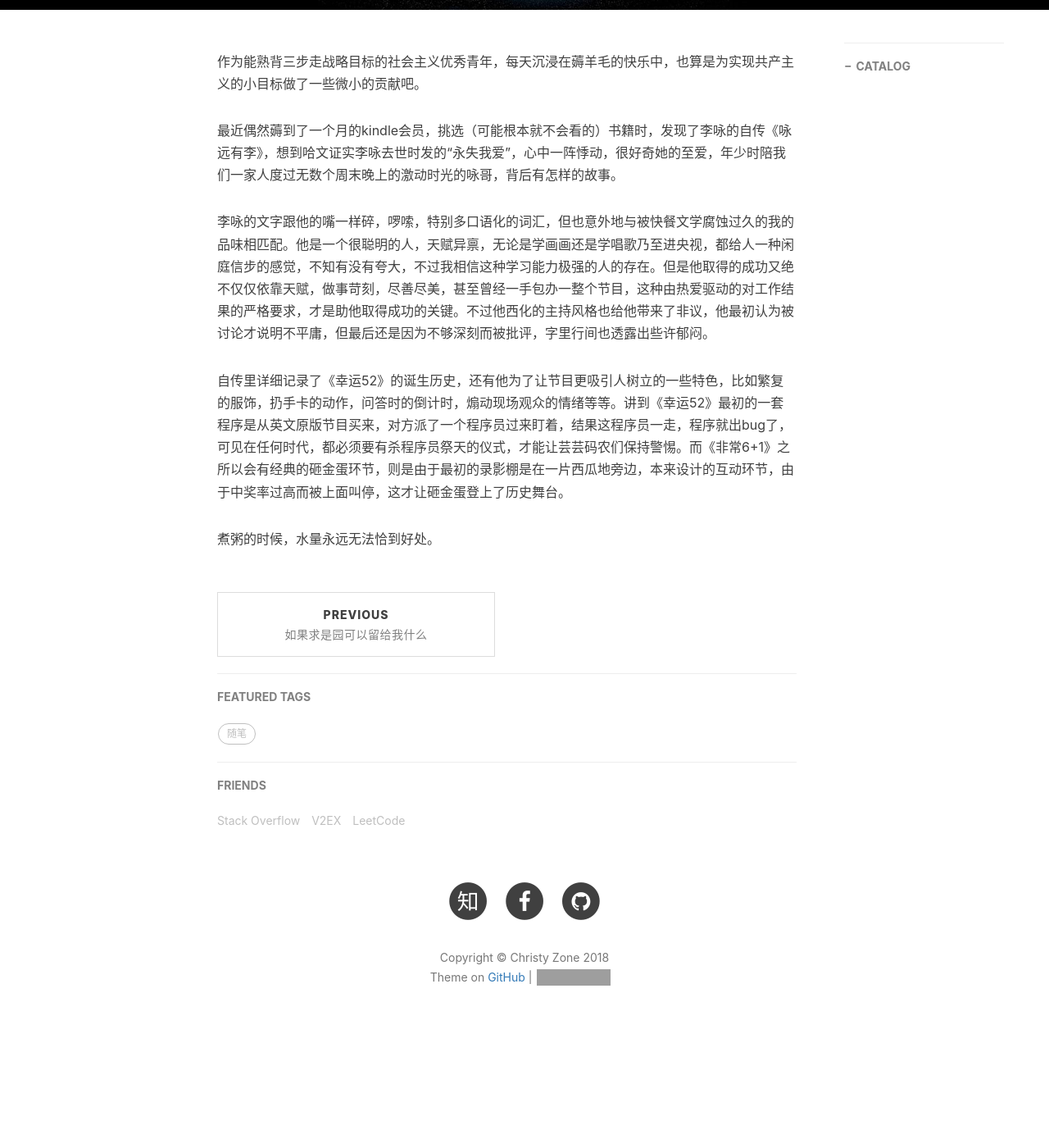
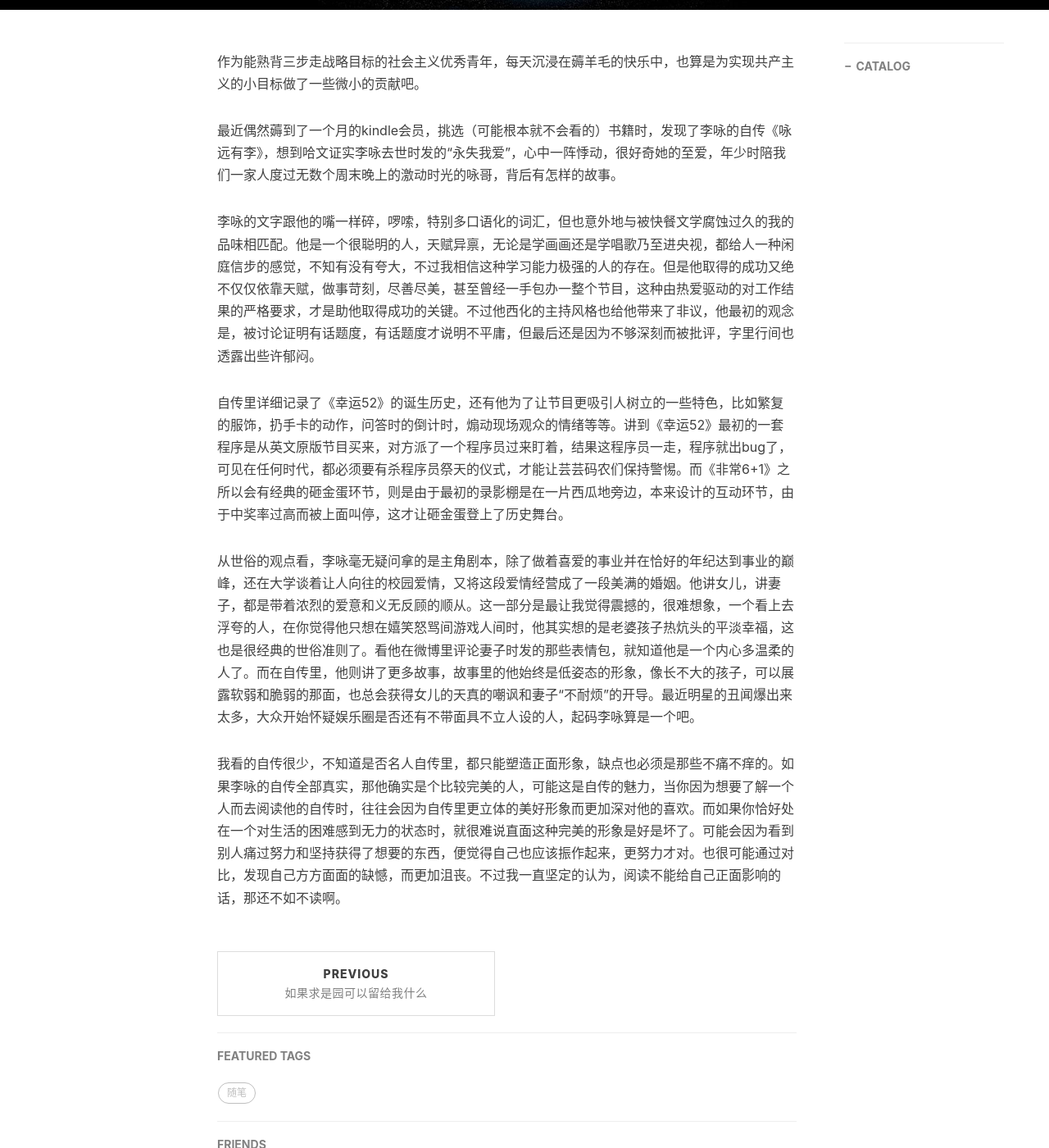
Before and after one commit to xiaoheifish/xiaoheifish.github.io, a Jekyll site: the page built from _posts/2018-11-27-沉浸在无力感中的我们.md, in a window 1280 px wide and 1400 px high, scrolled down 511 px. Shown: the whole window at 82% size. Built offline with Jekyll 4.4.1, drawn with Linux system fonts in a browser that asks for light colours; nearby versions of some CDN libraries; comment, search, counter and statistics services are not loaded; before the commit the page ends 1807 px from its top, so only the background shows below that; grey boxes are pictures that could not be loaded.

Commit message:
half done

```diff
--- a/_posts/2018-11-27-沉浸在无力感中的我们.md
+++ b/_posts/2018-11-27-沉浸在无力感中的我们.md
@@ -14,8 +14,10 @@ tags:
 
 最近偶然薅到了一个月的kindle会员，挑选（可能根本就不会看的）书籍时，发现了李咏的自传《咏远有李》，想到哈文证实李咏去世时发的“永失我爱”，心中一阵悸动，很好奇她的至爱，年少时陪我们一家人度过无数个周末晚上的激动时光的咏哥，背后有怎样的故事。
 
-李咏的文字跟他的嘴一样碎，啰嗦，特别多口语化的词汇，但也意外地与被快餐文学腐蚀过久的我的品味相匹配。他是一个很聪明的人，天赋异禀，无论是学画画还是学唱歌乃至进央视，都给人一种闲庭信步的感觉，不知有没有夸大，不过我相信这种学习能力极强的人的存在。但是他取得的成功又绝不仅仅依靠天赋，做事苛刻，尽善尽美，甚至曾经一手包办一整个节目，这种由热爱驱动的对工作结果的严格要求，才是助他取得成功的关键。不过他西化的主持风格也给他带来了非议，他最初认为被讨论才说明不平庸，但最后还是因为不够深刻而被批评，字里行间也透露出些许郁闷。
+李咏的文字跟他的嘴一样碎，啰嗦，特别多口语化的词汇，但也意外地与被快餐文学腐蚀过久的我的品味相匹配。他是一个很聪明的人，天赋异禀，无论是学画画还是学唱歌乃至进央视，都给人一种闲庭信步的感觉，不知有没有夸大，不过我相信这种学习能力极强的人的存在。但是他取得的成功又绝不仅仅依靠天赋，做事苛刻，尽善尽美，甚至曾经一手包办一整个节目，这种由热爱驱动的对工作结果的严格要求，才是助他取得成功的关键。不过他西化的主持风格也给他带来了非议，他最初的观念是，被讨论证明有话题度，有话题度才说明不平庸，但最后还是因为不够深刻而被批评，字里行间也透露出些许郁闷。
 
 自传里详细记录了《幸运52》的诞生历史，还有他为了让节目更吸引人树立的一些特色，比如繁复的服饰，扔手卡的动作，问答时的倒计时，煽动现场观众的情绪等等。讲到《幸运52》最初的一套程序是从英文原版节目买来，对方派了一个程序员过来盯着，结果这程序员一走，程序就出bug了，可见在任何时代，都必须要有杀程序员祭天的仪式，才能让芸芸码农们保持警惕。而《非常6+1》之所以会有经典的砸金蛋环节，则是由于最初的录影棚是在一片西瓜地旁边，本来设计的互动环节，由于中奖率过高而被上面叫停，这才让砸金蛋登上了历史舞台。
 
-煮粥的时候，水量永远无法恰到好处。
+从世俗的观点看，李咏毫无疑问拿的是主角剧本，除了做着喜爱的事业并在恰好的年纪达到事业的巅峰，还在大学谈着让人向往的校园爱情，又将这段爱情经营成了一段美满的婚姻。他讲女儿，讲妻子，都是带着浓烈的爱意和义无反顾的顺从。这一部分是最让我觉得震撼的，很难想象，一个看上去浮夸的人，在你觉得他只想在嬉笑怒骂间游戏人间时，他其实想的是老婆孩子热炕头的平淡幸福，这也是很经典的世俗准则了。看他在微博里评论妻子时发的那些表情包，就知道他是一个内心多温柔的人了。而在自传里，他则讲了更多故事，故事里的他始终是低姿态的形象，像长不大的孩子，可以展露软弱和脆弱的那面，也总会获得女儿的天真的嘲讽和妻子“不耐烦”的开导。最近明星的丑闻爆出来太多，大众开始怀疑娱乐圈是否还有不带面具不立人设的人，起码李咏算是一个吧。
+
+我看的自传很少，不知道是否名人自传里，都只能塑造正面形象，缺点也必须是那些不痛不痒的。如果李咏的自传全部真实，那他确实是个比较完美的人，可能这是自传的魅力，当你因为想要了解一个人而去阅读他的自传时，往往会因为自传里更立体的美好形象而更加深对他的喜欢。而如果你恰好处在一个对生活的困难感到无力的状态时，就很难说直面这种完美的形象是好是坏了。可能会因为看到别人痛过努力和坚持获得了想要的东西，便觉得自己也应该振作起来，更努力才对。也很可能通过对比，发现自己方方面面的缺憾，而更加沮丧。不过我一直坚定的认为，阅读不能给自己正面影响的话，那还不如不读啊。
--- a/index.html
+++ b/index.html
@@ -1,4 +1,4 @@
----
+ ---
 layout: page
 description: "We will glow in the dark turning dust into gold"
 ---
```
